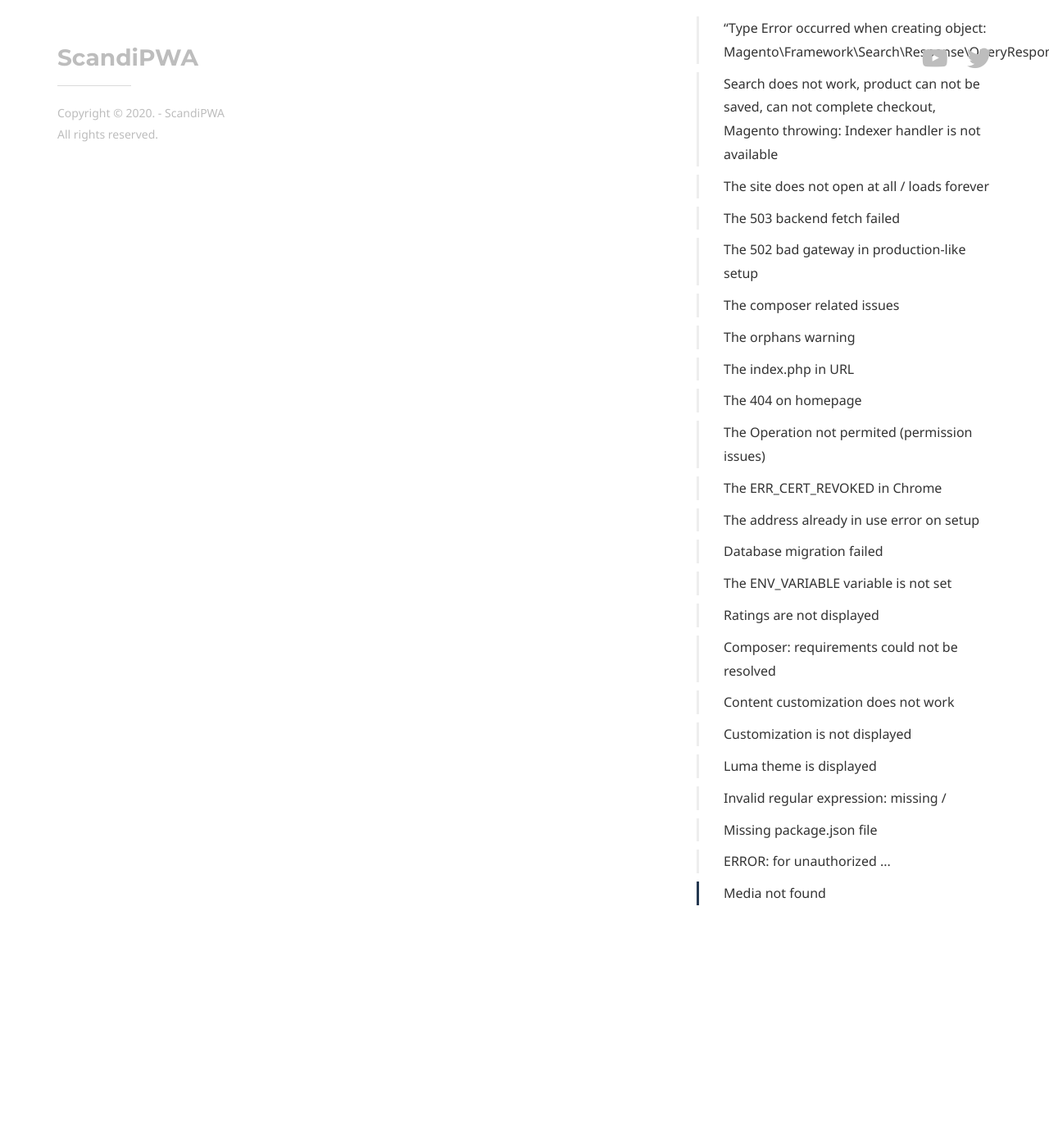
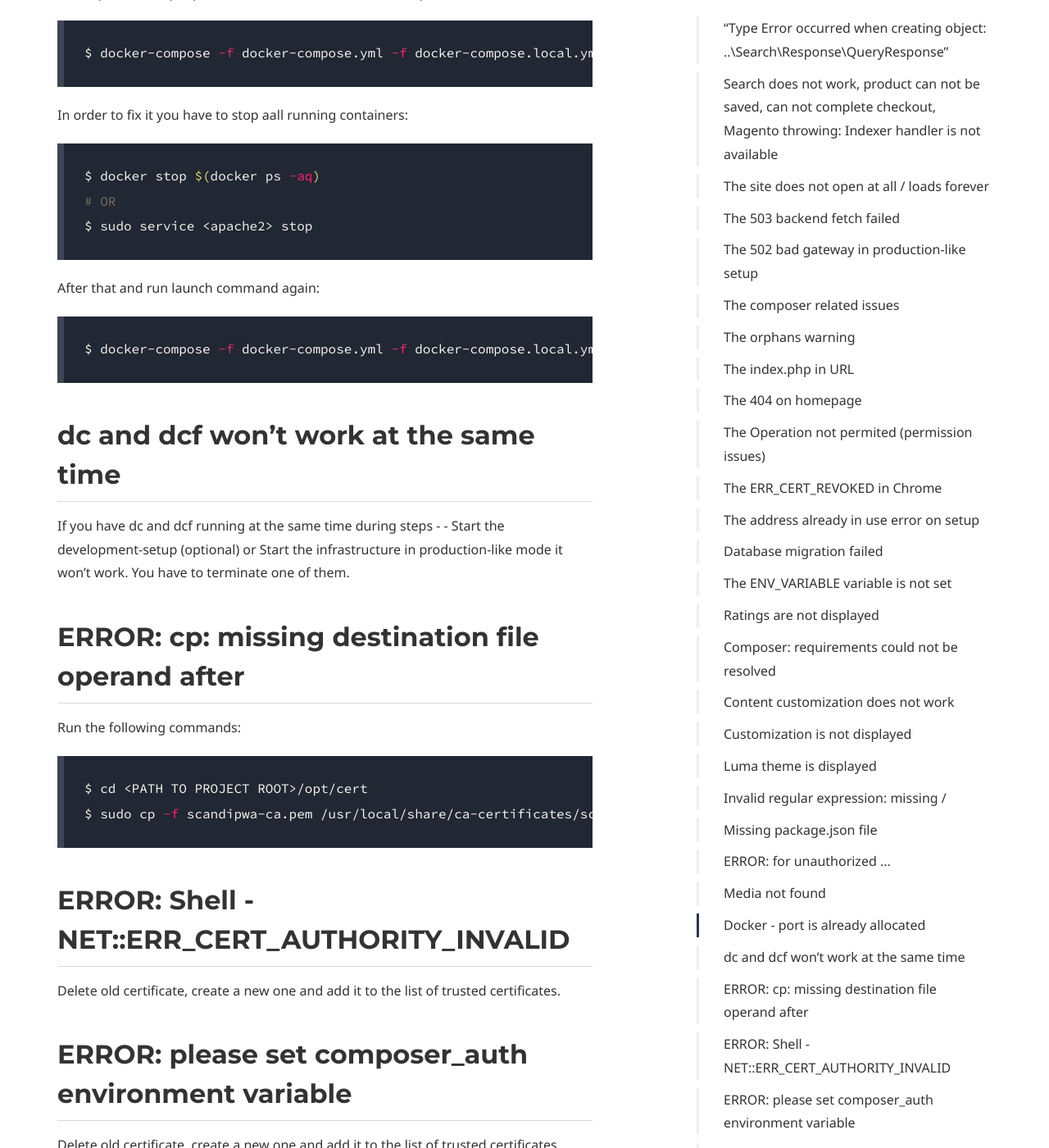
Before and after one commit to scandipwa/scandipwa.github.io, a Jekyll site: the page built from docs/faq/installation/index.md, in a window 1280 px wide and 1400 px high, scrolled down 16815 px. Shown: the whole window at 82% size. Built offline with Jekyll 4.4.1, drawn with Linux system fonts in a browser that asks for light colours; some web fonts are replaced; comment, search, counter and statistics services are not loaded; a style sheet for code colours, icons or effects is not loaded; some of the changed text lies outside the part shown.

Commit message:
Added new FAQ

````diff
--- a/docs/faq/installation/index.md
+++ b/docs/faq/installation/index.md
@@ -19,7 +19,7 @@
 
 Alternatively, write us in [Slack](https://join.slack.com/t/scandipwa/shared_invite/enQtNzE2Mjg1Nzg3MTg5LTQwM2E2NmQ0NmQ2MzliMjVjYjQ1MTFiYWU5ODAyYTYyMGQzNWM3MDhkYzkyZGMxYTJlZWI1N2ExY2Q1MDMwMTk).
 
-## "Type Error occurred when creating object: Magento\Framework\Search\Response\QueryResponse"
+## "Type Error occurred when creating object: ..\Search\Response\QueryResponse"
 
 The wrong version of elastic-search is installed. This might happen after migration to 2.14.0 from versions bellow. Try following:
 
@@ -503,3 +503,61 @@
 Make sure that you follow the manual media installation instructions for your operating system - [MacOS](/docs/installation/docker/mac/) or [Linux](/docs/installation/docker/linux/).
 
 **Note**: Important that your media folder is path is `<PATH TO PROJECT ROOT>src/pub/media`. Such path is NOT correct `<PATH TO PROJECT ROOT>src/pub/media/media`.
+
+## Docker - port is already allocated
+
+If port is already allocated when running for steps - setup guide steps - Start the development-setup (optional) or Start the infrastructure in production-like mode:
+
+```bash
+$ docker-compose -f docker-compose.yml -f docker-compose.local.yml up
+```
+
+In order to fix it you have to stop aall running containers:
+
+```bash
+$ docker stop $(docker ps -aq)
+# OR
+$ sudo service <apache2> stop
+```
+
+After that and run launch command again:
+
+```bash
+$ docker-compose -f docker-compose.yml -f docker-compose.local.yml up
+```
+
+## dc and dcf won't work at the same time
+
+If you have dc and dcf running at the same time during steps - - Start the development-setup (optional) or Start the infrastructure in production-like mode it won't work. You have to terminate one of them.
+
+## ERROR: cp: missing destination file operand after
+
+Run the following commands:
+
+```bash
+$ cd <PATH TO PROJECT ROOT>/opt/cert
+$ sudo cp -f scandipwa-ca.pem /usr/local/share/ca-certificates/scandipwa-ca.pem
+```
+
+## ERROR: Shell - NET::ERR_CERT_AUTHORITY_INVALID
+
+Delete old certificate, create a new one and add it to the list of trusted certificates.
+
+## ERROR: please set composer_auth environment variable
+
+Delete old certificate, create a new one and add it to the list of trusted certificates.
+
+## ERROR: Database migration failed: manual action required
+
+The error can be experienced on the installation step "Start the development-setup (optional)" after running the following command:
+
+```bash
+$ docker-compose -f docker-compose.yml -f docker-compose.local.yml up
+```
+
+Resolve it by running the following commands:
+
+```bash
+$ composer update
+$ docker-composer up
+```
````
